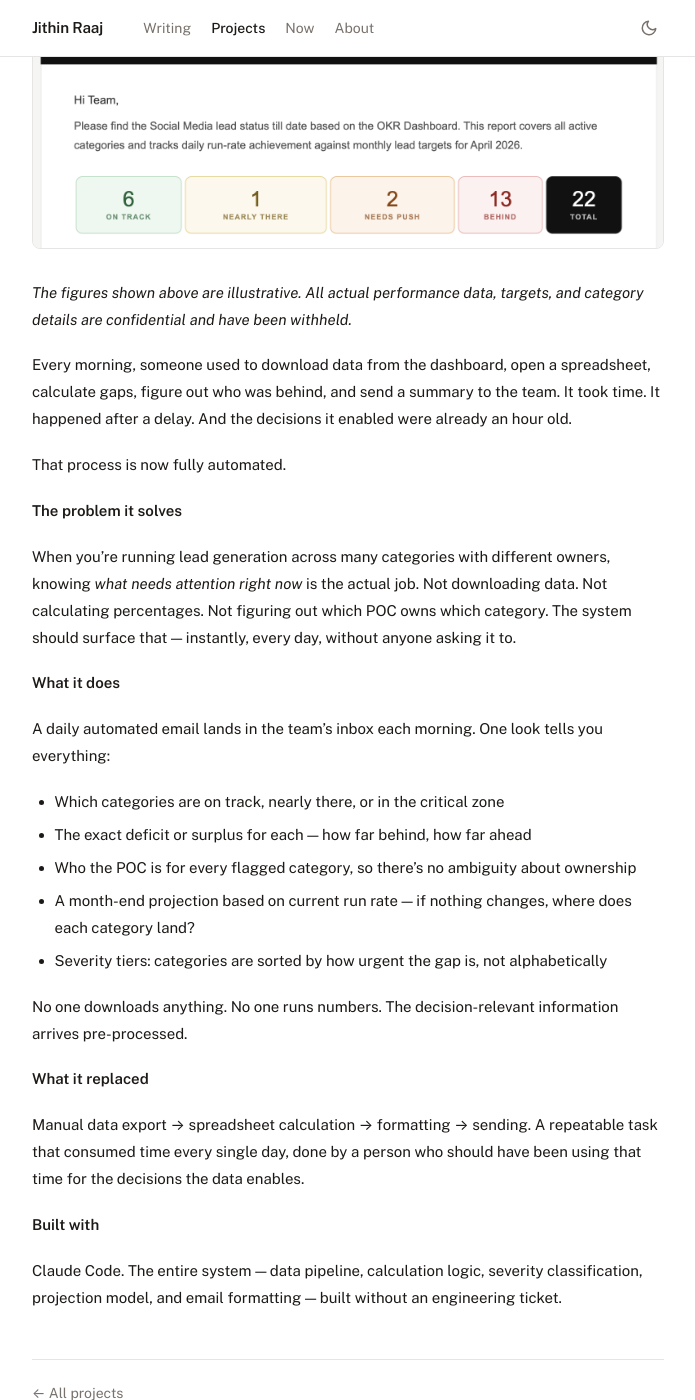
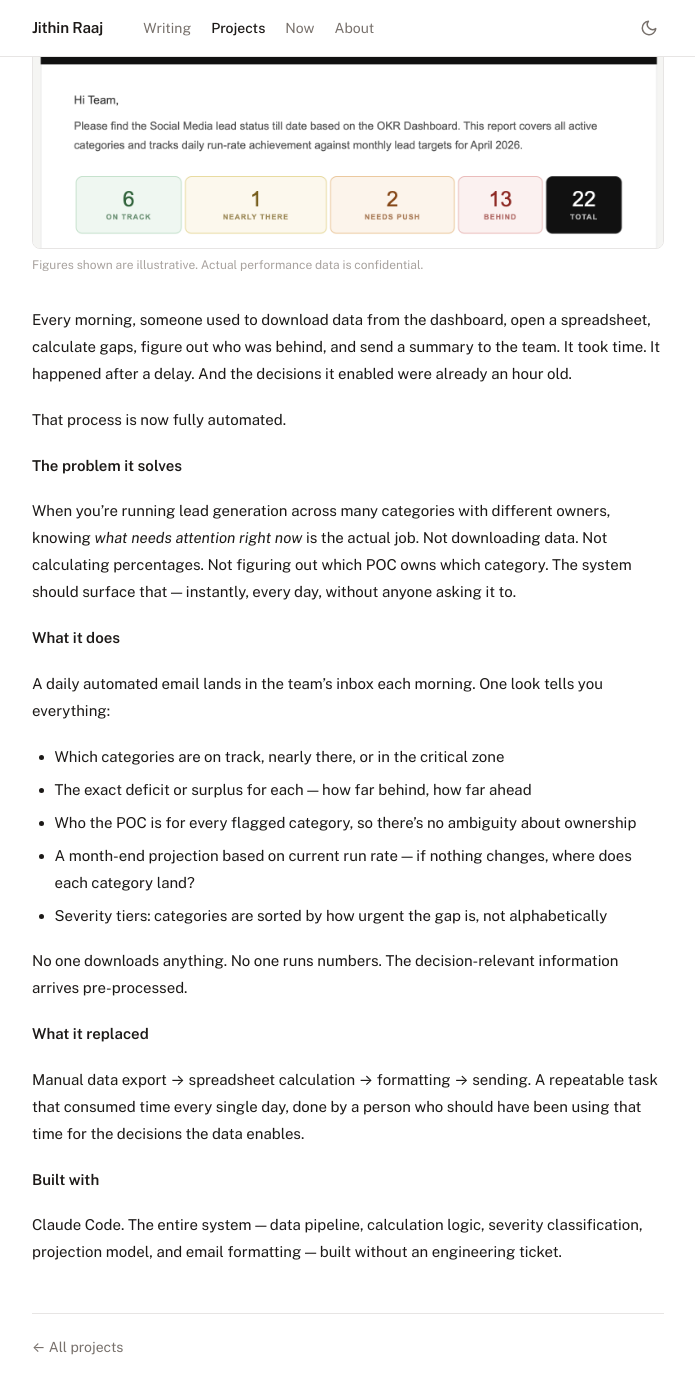
Before and after one commit to jithinrajtk/jithinrajtk.github.io, a Jekyll site: the page built from _projects/okr-report-system.md, in a window 1280 px wide and 1400 px high, scrolled down 398 px. Shown: the whole window, without its empty margins (292-987 px from the left). Built offline with Jekyll 4.4.1, drawn with Linux system fonts in a browser that asks for light colours; nearby versions of some CDN libraries.

Commit message:
Use figcaption for image disclaimer — small, faint, tight to photo

```diff
--- a/_projects/okr-report-system.md
+++ b/_projects/okr-report-system.md
@@ -6,9 +6,10 @@ built: 2026
 tools: [Claude Code]
 ---
 
-![OKR Lead Status Report — automated daily email header](/assets/images/okr-report-header.png)
-
-*The figures shown above are illustrative. All actual performance data, targets, and category details are confidential and have been withheld.*
+<figure>
+<img src="/assets/images/okr-report-header.png" alt="OKR Lead Status Report — automated daily email header" />
+<figcaption>Figures shown are illustrative. Actual performance data is confidential.</figcaption>
+</figure>
 
 Every morning, someone used to download data from the dashboard, open a spreadsheet, calculate gaps, figure out who was behind, and send a summary to the team. It took time. It happened after a delay. And the decisions it enabled were already an hour old.
 
--- a/assets/css/main.css
+++ b/assets/css/main.css
@@ -552,6 +552,22 @@ h1, h2, h3, h4, h5, h6 {
   margin: 2em 0;
 }
 
+.prose figure {
+  margin: 2em 0;
+}
+
+.prose figure img {
+  margin: 0;
+  display: block;
+}
+
+.prose figcaption {
+  font-size: 0.75rem;
+  color: var(--text-faint);
+  margin-top: 6px;
+  font-style: normal;
+}
+
 .prose hr {
   border: none;
   border-top: 1px solid var(--border);
```
